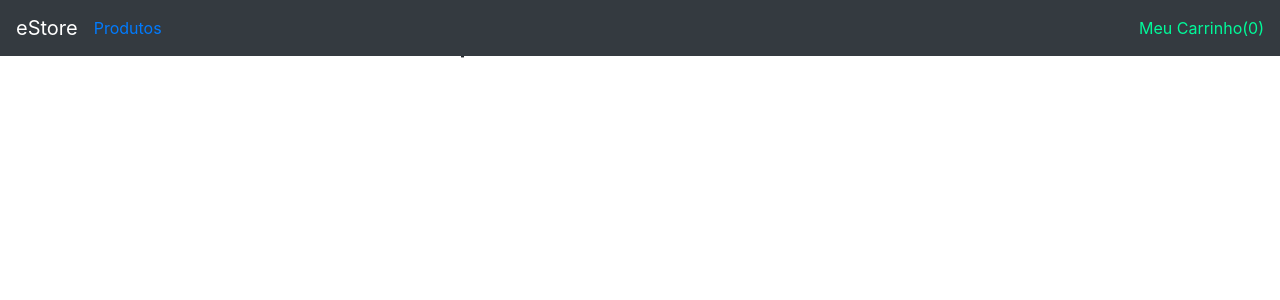
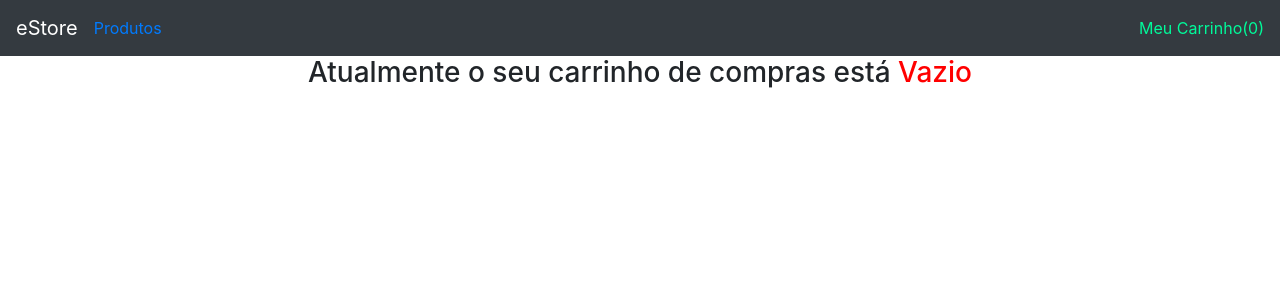
Before and after one commit to joseiscj/eStore, a React (Create React App) app in the folder frontend/: page /cart in a window 1280 px wide. Shown: the top 300 px of the page. Built offline with nearby package versions, Linux system fonts and the light colour scheme.

Commit message:
estilizacao do carrinho de compras

```diff
--- a/frontend/src/App.js
+++ b/frontend/src/App.js
@@ -3,7 +3,6 @@ import Header from "./components/Header";
 //import ProductList from "./components/ProductList";
 import ThemedButton from "./components/ThemedButton"
 import "./styles.css";
-import 'bootstrap/dist/css/bootstrap.min.css';
 import ProductList from "./components/ProductList";
 import { Switch, Route } from "react-router-dom";
 import Details from "./components/Details";
--- a/frontend/src/components/Cart/index.js
+++ b/frontend/src/components/Cart/index.js
@@ -65,8 +65,8 @@ function Cart() {
                                 <hr></hr>
                                 <Container>
                                     <Row>
-                                        <Col>
-                                            <strong id="total">Total </strong>R${value.cartSubTotal}
+                                        <Col id="total">
+                                            <strong >Total  </strong>R$ {value.cartSubTotal}
                                         </Col>
                                     </Row>
                                 </Container>
@@ -74,7 +74,7 @@ function Cart() {
                         )
                     } else {
                         return (
-                            <div>
+                            <div id="vazio">
                                 <h3> Atualmente o seu carrinho de compras está <span style={{color:"red"}}>Vazio</span></h3>
                             </div>
                         )
--- a/frontend/src/components/Cart/styles.css
+++ b/frontend/src/components/Cart/styles.css
@@ -10,7 +10,15 @@ div input#btn_mais {
     border-color: rgb(241, 238, 238);
 }
 
-strong#total {
-    justify-content: center;
-    align-items: center
+#total {
+    text-align: center;
+    font-size: 20px;
 }
+
+div h1 {
+    text-align: center;
+}
+
+#vazio {
+    text-align: center;
+}
--- a/frontend/src/components/Product/index.js
+++ b/frontend/src/components/Product/index.js
@@ -4,8 +4,6 @@ import { Link } from "react-router-dom";
 import { Card, Row, Col, Button } from "react-bootstrap";
 import { ProductConsumer } from "../../contextAPI";
 import "./styles.css";
-import 'bootstrap/dist/css/bootstrap.min.css';
-
 
 function Product(props) {
     const { id, nome, img, preco, inCart } = props.product;
--- a/frontend/src/components/ProductList.js
+++ b/frontend/src/components/ProductList.js
@@ -1,8 +1,6 @@
 import React from "react";
 import { ProductConsumer } from "../contextAPI";
 import Product from "./Product";
-import 'bootstrap/dist/css/bootstrap.min.css';
-
 
 function ProductList(props) {
     return (
--- a/package.json
+++ b/package.json
@@ -16,5 +16,9 @@
   "bugs": {
     "url": "https://github.com/joseiscj/eStore/issues"
   },
-  "homepage": "https://github.com/joseiscj/eStore#readme"
+  "homepage": "https://github.com/joseiscj/eStore#readme",
+  "dependencies": {
+    "bootstrap": "^4.5.3",
+    "react-bootstrap": "^1.4.0"
+  }
 }
```
Also changed, not shown: 1 other file (tests, documents, lock files or other folders).
